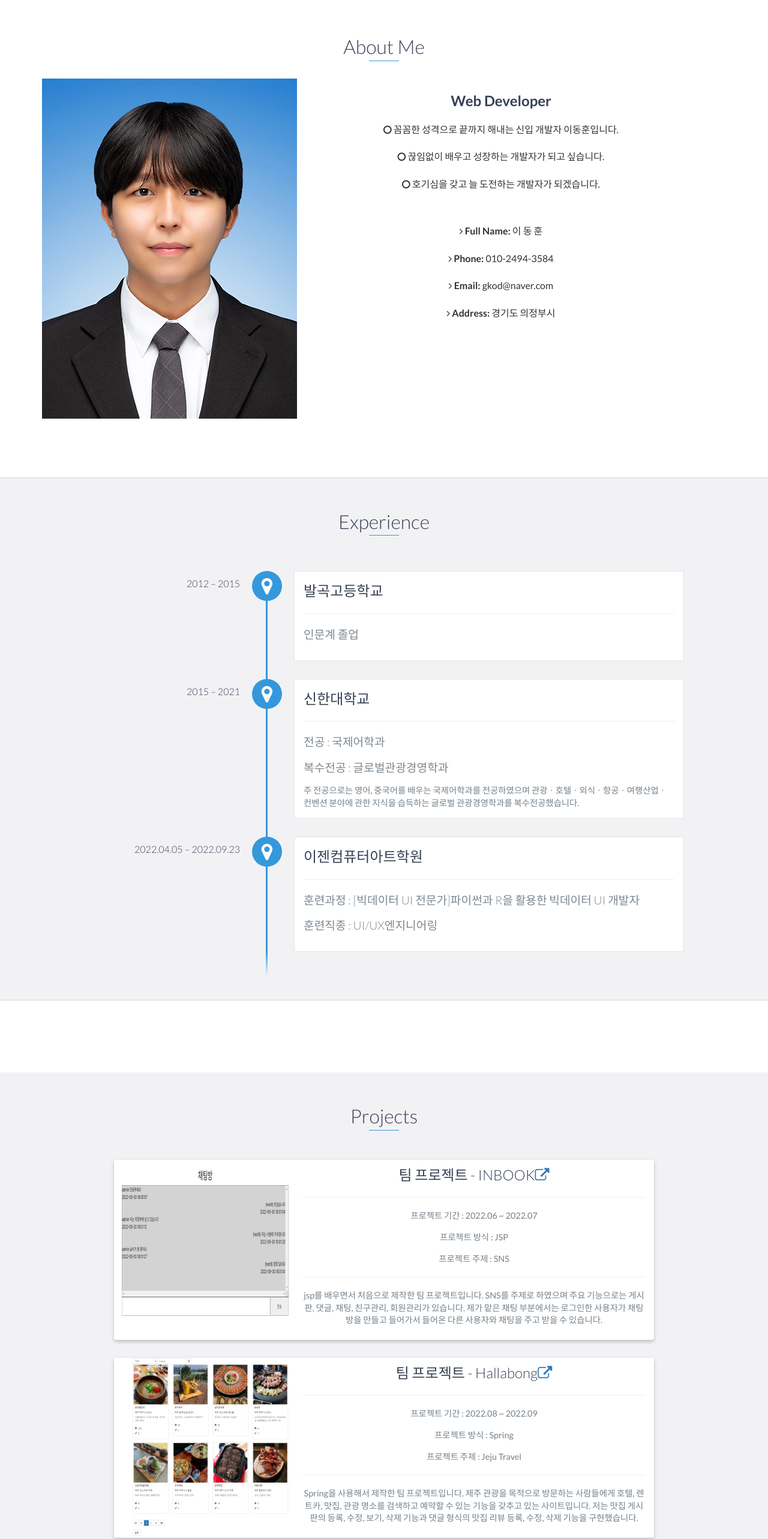
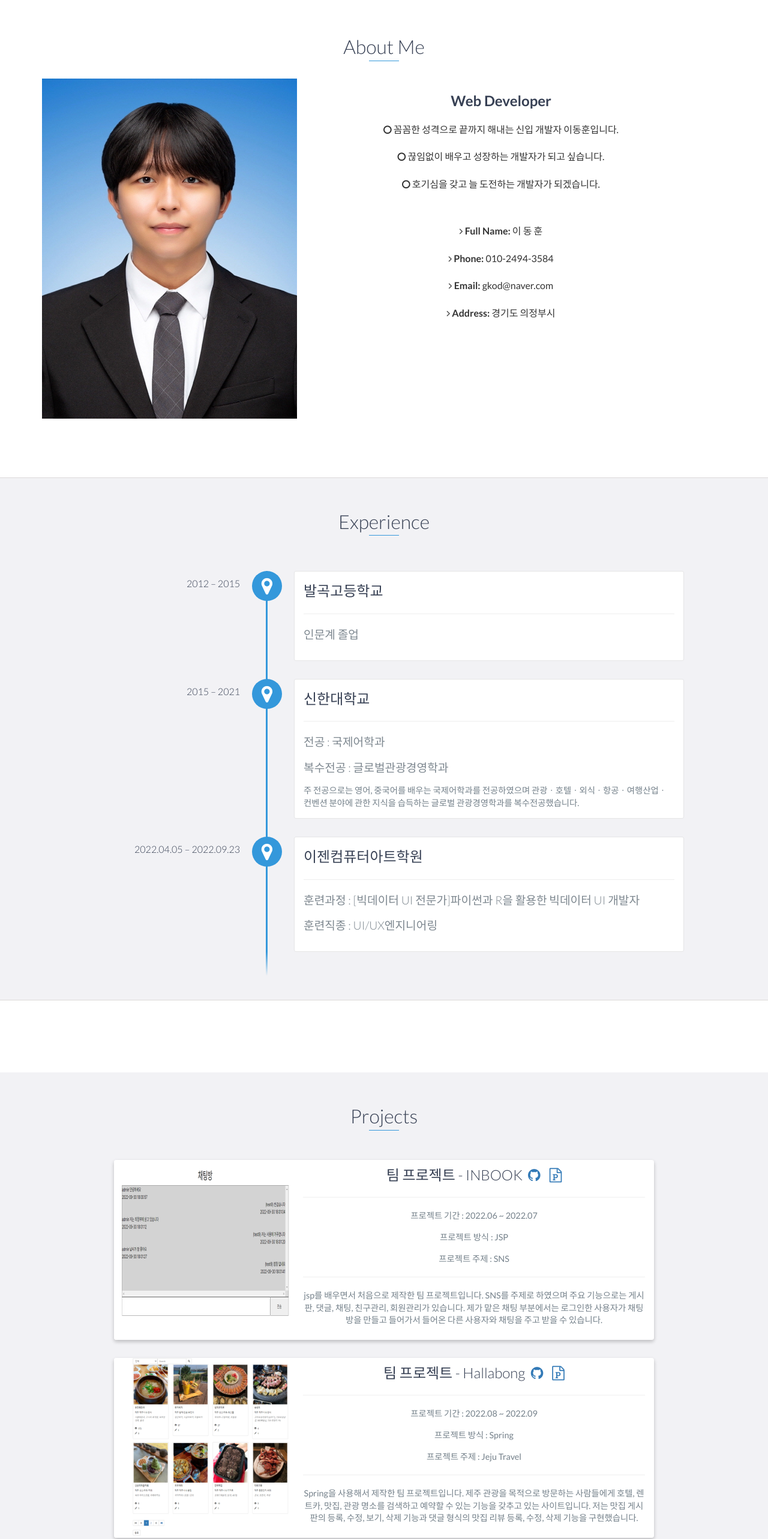
Before and after one commit to Leedonghun12/Leedonghun12.github.io, a website: page index.html in a window 1280 px wide. Shown: the part 820-3386 px from the top of the page at 60% size. Drawn offline with nearby package versions, Linux system fonts and the light colour scheme.

Commit message:
ppt 포트폴리오 추가

```diff
--- a/index.html
+++ b/index.html
@@ -95,7 +95,7 @@
 
             <div class="row">
                 <div class="col-lg-4" data-aos="fade-right">
-                    <img src="images/CDsize.jpg" class="img-fluid" alt="">
+                    <img src="images/Leedonghun.jpg" class="img-fluid" alt="">
                 </div>
                 <div class="col-lg-8 pt-4 pt-lg-0 content" data-aos="fade-left">
                     <h2>Web Developer</h2>
@@ -206,8 +206,8 @@
                     </div>
                     <!-- End .project-image -->
                     <div class="project-info">
-                        <h3>팀 프로젝트 - INBOOK<a href="https://github.com/Leedonghun12"><i
-                                    class="fa fa-external-link"></i></a></h3>
+                        <h3>팀 프로젝트 - INBOOK&nbsp;<a href="https://github.com/Leedonghun12/INBOOK">
+                        <i class="fa fa-github"></i></a><span style="padding-left:15px;"></span><a href = "INBOOK.pdf"><i class="fa fa-file-powerpoint-o"></i></a></h3>
 
                         <hr>
                         <p>프로젝트 기간 : 2022.06 ~ 2022.07</p>
@@ -230,8 +230,8 @@
                     </div>
                     <!-- End .project-image -->
                     <div class="project-info">
-                        <h3>팀 프로젝트 - Hallabong<a href="https://github.com/Leedonghun12"><i
-                            class="fa fa-external-link"></i></a></h3>
+                        <h3>팀 프로젝트 - Hallabong&nbsp;<a href="https://github.com/Leedonghun12/hallabong">
+                            <i class="fa fa-github"></i></a><span style="padding-left:15px;"></span><a href = "hallabong.pdf"><i class="fa fa-file-powerpoint-o"></i></a></h3>
 
                 <hr>
                 <p>프로젝트 기간 : 2022.08 ~ 2022.09</p>
@@ -255,7 +255,6 @@
         <h2 class="heading">Skills</h2>
         <ul>
             <li>Java</li>
-            <li>Python</li>
             <li>Servlet/JSP</li>
             <li>Oracle</li>
             <li>Spring</li>
@@ -263,8 +262,9 @@
             <li>HTML5</li>
             <li>CSS3</li>
             <li>JavaScript</li>
-            <li>jQuery</li>
+            <li>jQuery&Ajax</li>
             <li>BootStrap</li>
+            <li>Tomcat</li>
         </ul>
     </div>
     <!-- End #skills -->
```
Also changed, not shown: images/CDsize.jpg (deleted), images/Leedonghun.jpg (added), 2 other files.
